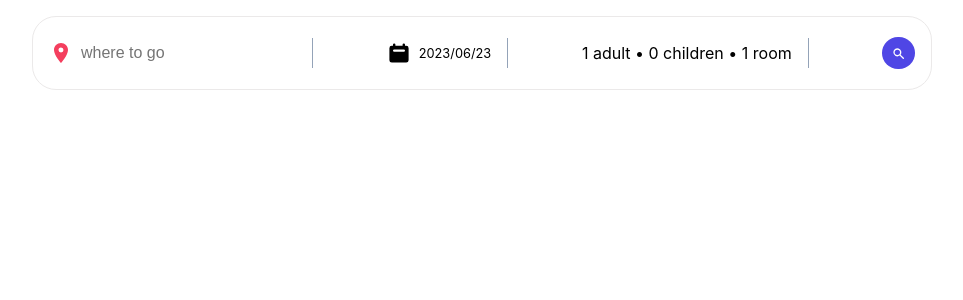
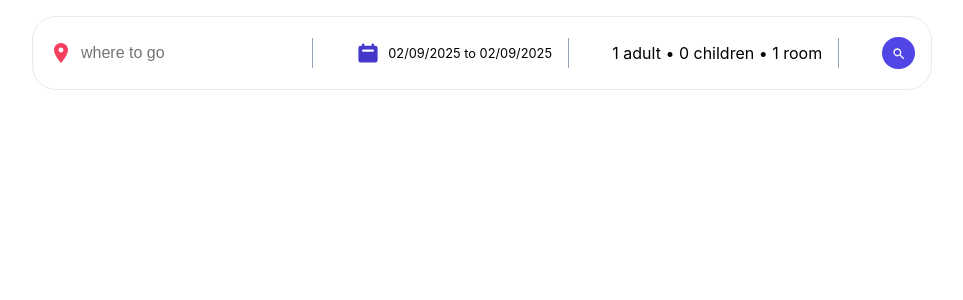
Before and after one commit to Mhmdkh80/BookingHotel, a React (Vite) app: page / in a window 1280 px wide. Shown: the top 300 px of the page, without its empty margins (158-1121 px from the left). Built offline with nearby package versions, Linux system fonts and the light colour scheme.

Commit message:
date range

```diff
--- a/src/App.css
+++ b/src/App.css
@@ -27,6 +27,10 @@
   align-items: center;
   position: relative;
 }
+.dateDropDown {
+  cursor: pointer;
+}
+
 .headerSearchItem .separator {
   display: inline-block;
   width: 1px;
@@ -371,6 +375,6 @@ a.active {
   height: 1.1rem;
 }
 
-#optionDropDown{
+#optionDropDown {
   cursor: pointer;
 }
--- a/src/components/Header/Header.jsx
+++ b/src/components/Header/Header.jsx
@@ -5,6 +5,7 @@ import useOutsideClick from "../../hooks/useOutsideClick";
 import "react-date-range/dist/styles.css"; // main style file
 import "react-date-range/dist/theme/default.css"; // theme css file
 import { DateRange } from "react-date-range";
+import { format } from "date-fns";
 
 function Header() {
   const [destination, setDestination] = useState("");
@@ -14,6 +15,14 @@ function Header() {
     children: 0,
     room: 1,
   });
+  const [date, setDate] = useState([
+    {
+      startDate: new Date(),
+      endDate: new Date(),
+      key: "selection",
+    },
+  ]);
+  const [openDate, setOpenDate] = useState(false);
   const handleOptions = (name, operation) => {
     setOptions((prev) => {
       return {
@@ -41,8 +50,22 @@ function Header() {
           <span className="separator"></span>
         </div>
         <div className="headerSearchItem">
-          <HiCalendar className="headerIcon dareIcon" />
-          <div className="dateDropDown">2023/06/23</div>
+          <HiCalendar className="headerIcon dateIcon" />
+          <div onClick={() => setOpenDate(!openDate)} className="dateDropDown">
+            {`${format(date[0].startDate, "MM/dd/yyyy")} to ${format(
+              date[0].endDate,
+              "MM/dd/yyyy"
+            )}`}
+          </div>
+          {openDate && (
+            <DateRange
+              onChange={(item) => setDate([item.selection])}
+              ranges={date}
+              className="date"
+              minDate={new Date()}
+              moveRangeOnFirstSelection={true}
+            />
+          )}
           <span className="separator"></span>
         </div>
 
```
